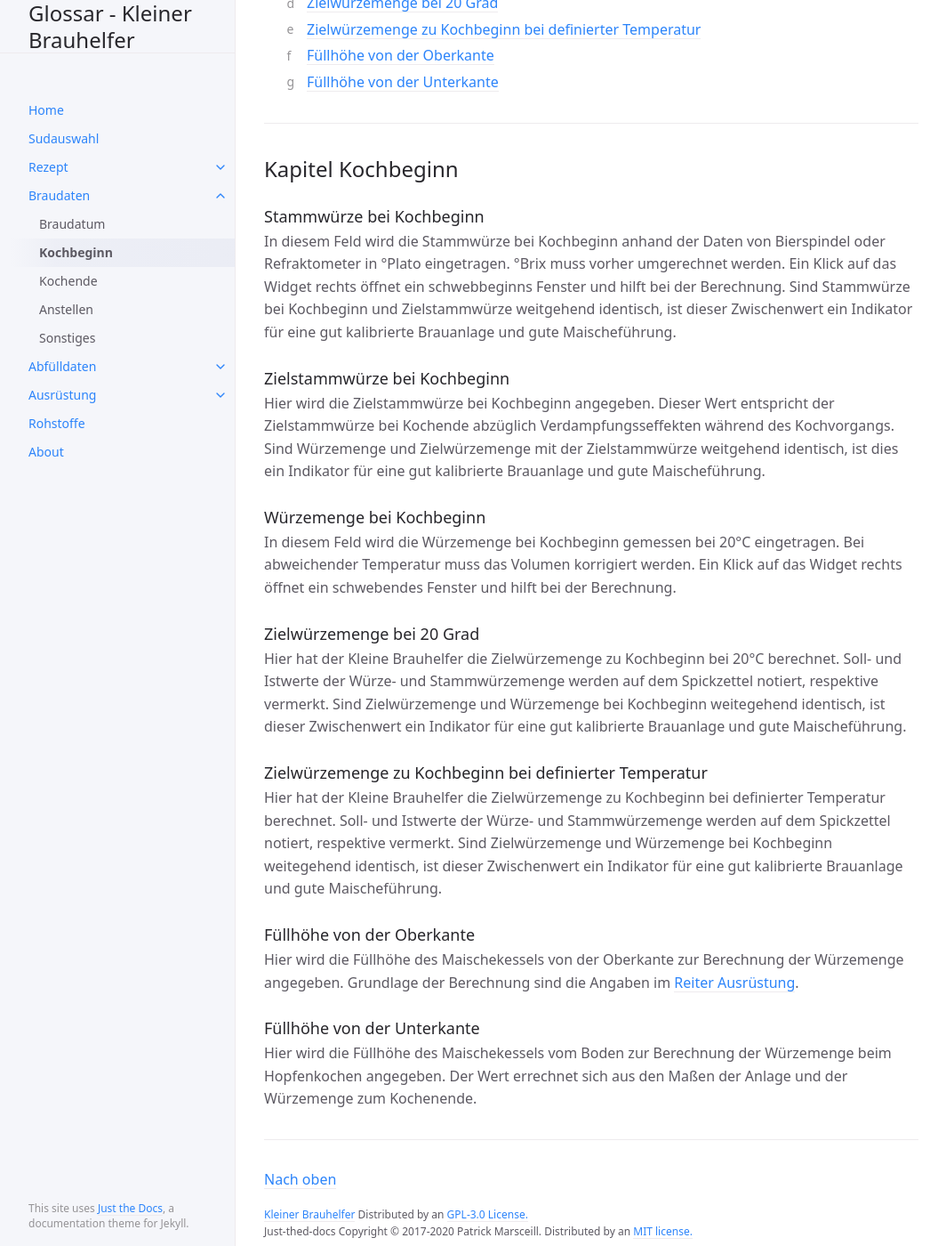
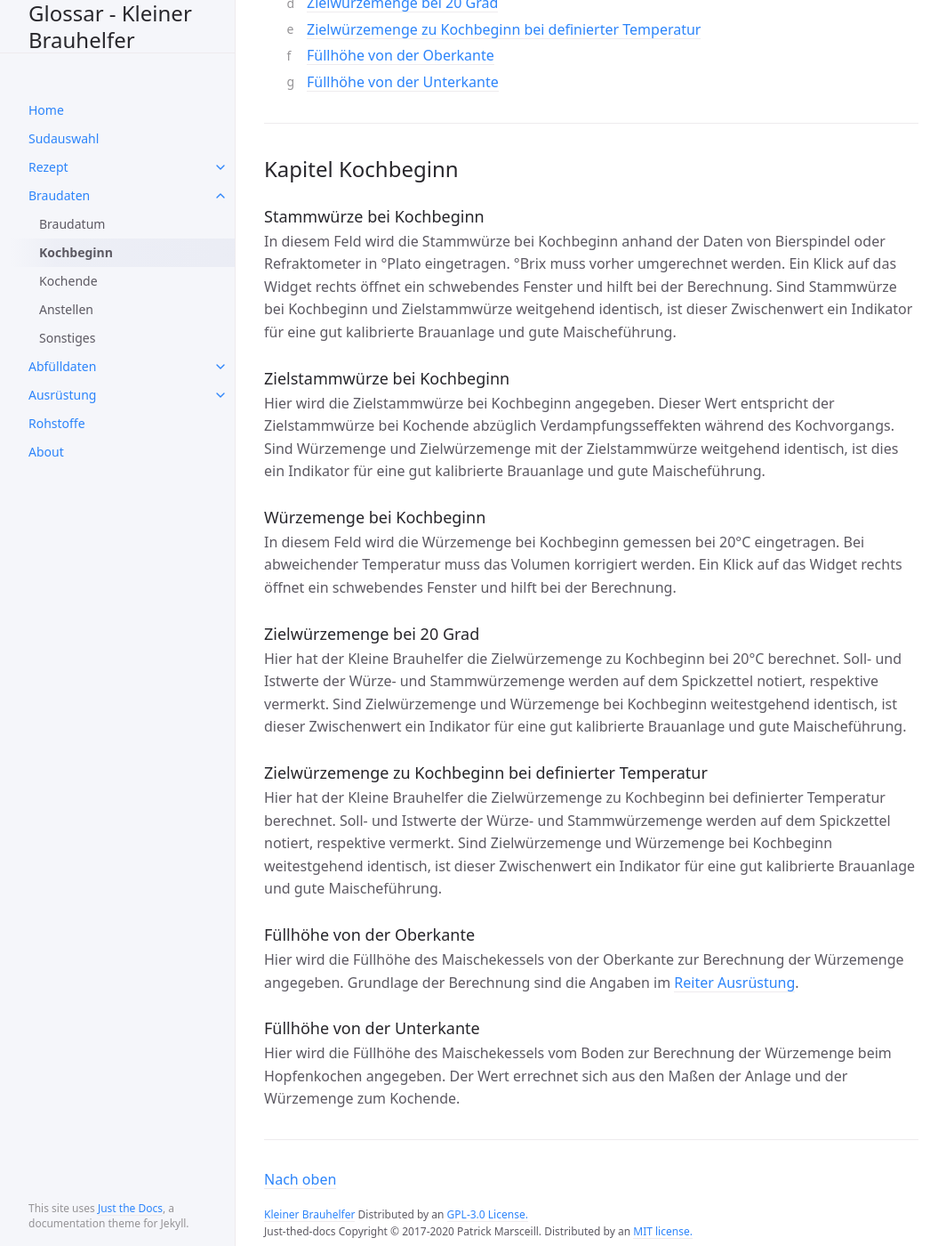
Before and after one commit to IsometricXH/kbh-glossar, a Jekyll site: the page built from docs/3-braudaten/2-kochbeginn.md, in a window 1280 px wide and 1400 px high, scrolled down 322 px. Shown: the whole window at 89% size, without its empty margins (107-1171 px from the left). Built offline with Jekyll 4.4.1, drawn with Linux system fonts in a browser that asks for light colours.

Commit message:
Update 2-kochbeginn.md
Typos

```diff
--- a/docs/3-braudaten/2-kochbeginn.md
+++ b/docs/3-braudaten/2-kochbeginn.md
@@ -30,7 +30,7 @@ Füllhöhe von der Unterkante
 
 ### Stammwürze bei Kochbeginn
 In diesem Feld wird die Stammwürze bei Kochbeginn anhand der Daten von Bierspindel oder Refraktometer in °Plato eingetragen.
-°Brix muss vorher umgerechnet werden. Ein Klick auf das Widget rechts öffnet ein schwebbeginns Fenster und hilft bei der Berechnung.
+°Brix muss vorher umgerechnet werden. Ein Klick auf das Widget rechts öffnet ein schwebendes Fenster und hilft bei der Berechnung.
 Sind Stammwürze bei Kochbeginn und Zielstammwürze weitgehend identisch, ist dieser Zwischenwert ein Indikator für eine gut kalibrierte Brauanlage und gute Maischeführung.
 
 ### Zielstammwürze  bei Kochbeginn
@@ -44,12 +44,12 @@ Bei abweichender Temperatur muss das Volumen korrigiert werden. Ein Klick auf da
 ### Zielwürzemenge bei 20 Grad
 Hier hat der Kleine Brauhelfer die Zielwürzemenge zu Kochbeginn bei 20°C berechnet.
 Soll- und Istwerte der Würze- und Stammwürzemenge werden auf dem Spickzettel notiert, respektive vermerkt.
-Sind Zielwürzemenge und Würzemenge bei Kochbeginn weitegehend identisch, ist dieser Zwischenwert ein Indikator für eine gut kalibrierte Brauanlage und gute Maischeführung.
+Sind Zielwürzemenge und Würzemenge bei Kochbeginn weitestgehend identisch, ist dieser Zwischenwert ein Indikator für eine gut kalibrierte Brauanlage und gute Maischeführung.
 
 ### Zielwürzemenge zu Kochbeginn bei definierter Temperatur
 Hier hat der Kleine Brauhelfer die Zielwürzemenge zu Kochbeginn bei definierter Temperatur berechnet.
 Soll- und Istwerte der Würze- und Stammwürzemenge werden auf dem Spickzettel notiert, respektive vermerkt.
-Sind Zielwürzemenge und Würzemenge bei Kochbeginn weitegehend identisch, ist dieser Zwischenwert ein Indikator für eine gut kalibrierte Brauanlage und gute Maischeführung.
+Sind Zielwürzemenge und Würzemenge bei Kochbeginn weitestgehend identisch, ist dieser Zwischenwert ein Indikator für eine gut kalibrierte Brauanlage und gute Maischeführung.
 
 ### Füllhöhe von der Oberkante
 Hier wird die Füllhöhe des Maischekessels von der Oberkante zur Berechnung der Würzemenge angegeben.
@@ -57,4 +57,4 @@ Grundlage der Berechnung sind die Angaben im [Reiter Ausrüstung](/kbh-glossar/A
 
 ### Füllhöhe von der Unterkante
 Hier wird die Füllhöhe des Maischekessels vom Boden zur Berechnung der Würzemenge beim Hopfenkochen angegeben.
-Der Wert errechnet sich aus den Maßen der Anlage und der Würzemenge zum Kochenende.
+Der Wert errechnet sich aus den Maßen der Anlage und der Würzemenge zum Kochende.
```
